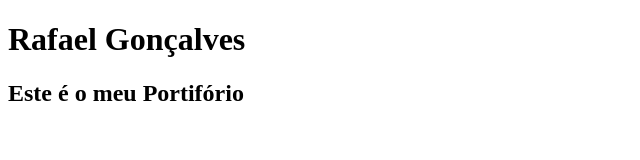
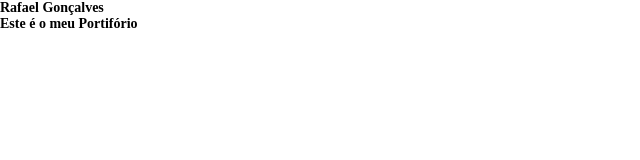
Before and after one commit to RTG-01/gitflowtop, a plain HTML site: page index.html in a window 1280 px wide. Shown: the whole page, without its empty margins (0-640 px from the left). Drawn offline with Linux system fonts and the light colour scheme.

Commit message:
creating styles.css

```diff
--- /dev/null
+++ b/assets/styles.css
@@ -0,0 +1,6 @@
+*{
+    margin: 0;
+    padding: 0;
+    list-style: none;
+    font-size: 14px;
+}
--- a/index.html
+++ b/index.html
@@ -5,7 +5,7 @@
     <meta http-equiv="X-UA-Compatible" content="IE=edge">
     <meta name="viewport" content="width=device-width, initial-scale=1.0">
     <title>Portifório</title>
-
+    <link rel="stylesheet" href="assets/styles.css"type="text/css" />
 </head>
 <body>
     <h1>Rafael Gonçalves</h1>
```
